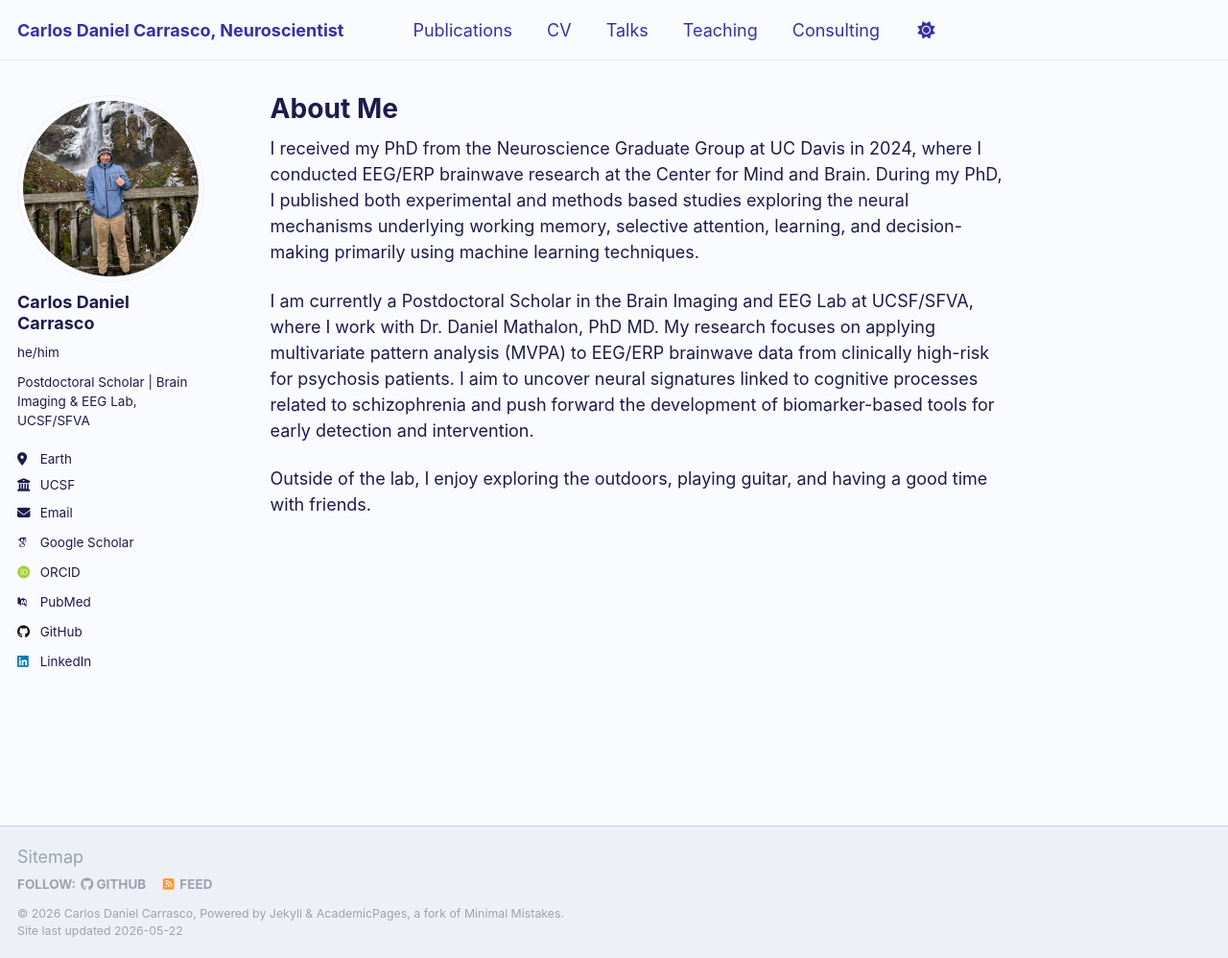
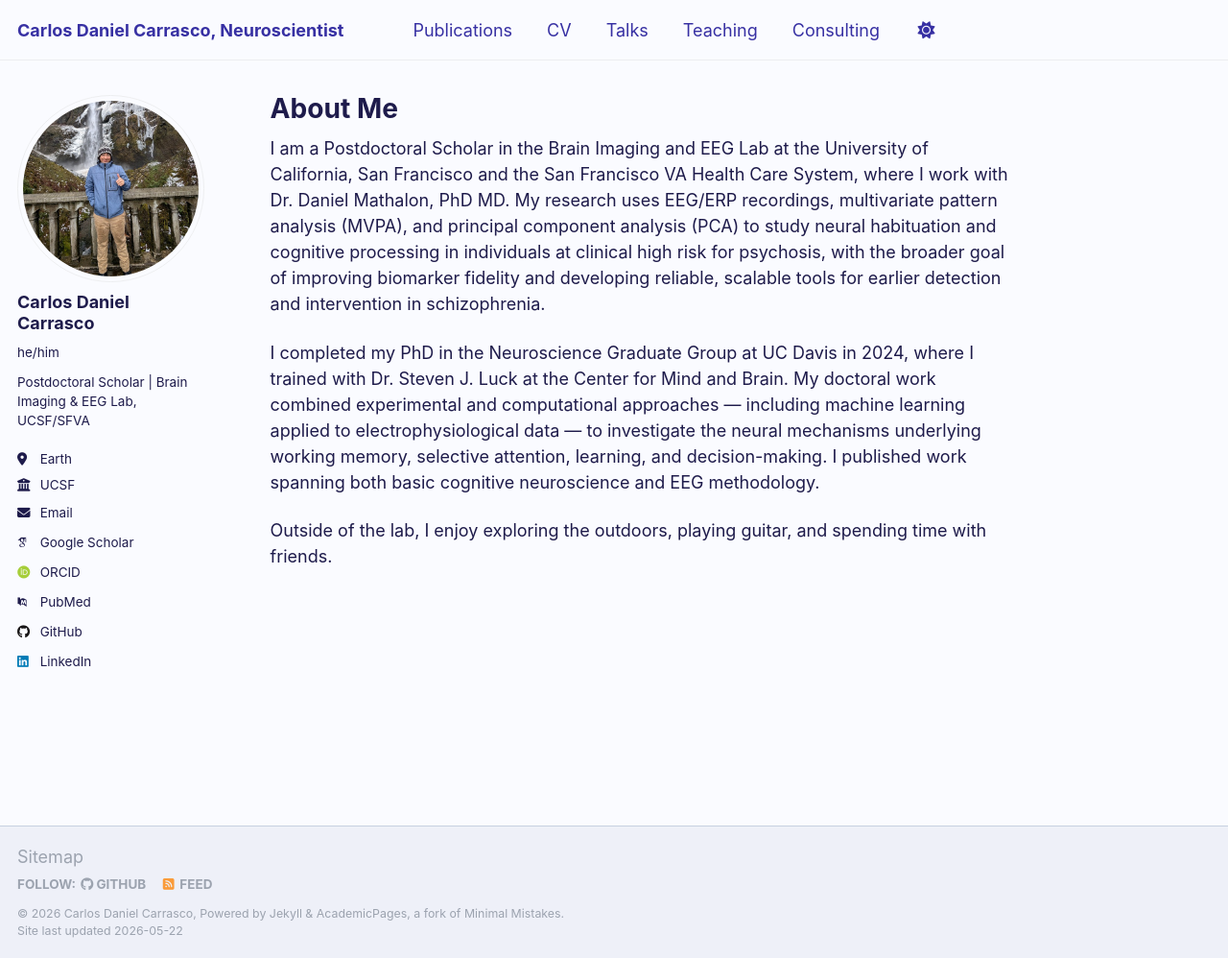
Before and after one commit to mojorisin24/mojorisin24.github.io, a Jekyll site: the page built from _pages/about.md, in a window 1280 px wide and 998 px high. Shown: the whole window at 96% size. Built offline with Jekyll 4.4.1, drawn with Linux system fonts in a browser that asks for light colours; some web fonts are replaced.

Commit message:
about me
update

```diff
--- a/_pages/about.md
+++ b/_pages/about.md
@@ -7,8 +7,8 @@ redirect_from:
   - /about.html
 ---
 
-I received my PhD from the Neuroscience Graduate Group at UC Davis in 2024, where I conducted EEG/ERP brainwave research at the Center for Mind and Brain. During my PhD, I published both experimental and methods based studies exploring the neural mechanisms underlying working memory, selective attention, learning, and decision-making primarily using machine learning techniques.
+I am a Postdoctoral Scholar in the Brain Imaging and EEG Lab at the University of California, San Francisco and the San Francisco VA Health Care System, where I work with Dr. Daniel Mathalon, PhD MD. My research uses EEG/ERP recordings, multivariate pattern analysis (MVPA), and principal component analysis (PCA) to study neural habituation and cognitive processing in individuals at clinical high risk for psychosis, with the broader goal of improving biomarker fidelity and developing reliable, scalable tools for earlier detection and intervention in schizophrenia.
 
-I am currently a Postdoctoral Scholar in the Brain Imaging and EEG Lab at UCSF/SFVA, where I work with Dr. Daniel Mathalon, PhD MD. My research focuses on applying multivariate pattern analysis (MVPA) to EEG/ERP brainwave data from clinically high-risk for psychosis patients. I aim to uncover neural signatures linked to cognitive processes related to schizophrenia and push forward the development of biomarker-based tools for early detection and intervention.
+I completed my PhD in the Neuroscience Graduate Group at UC Davis in 2024, where I trained with Dr. Steven J. Luck at the Center for Mind and Brain. My doctoral work combined experimental and computational approaches — including machine learning applied to electrophysiological data — to investigate the neural mechanisms underlying working memory, selective attention, learning, and decision-making. I published work spanning both basic cognitive neuroscience and EEG methodology.
 
-Outside of the lab, I enjoy exploring the outdoors, playing guitar, and having a good time with friends.
+Outside of the lab, I enjoy exploring the outdoors, playing guitar, and spending time with friends.
```
